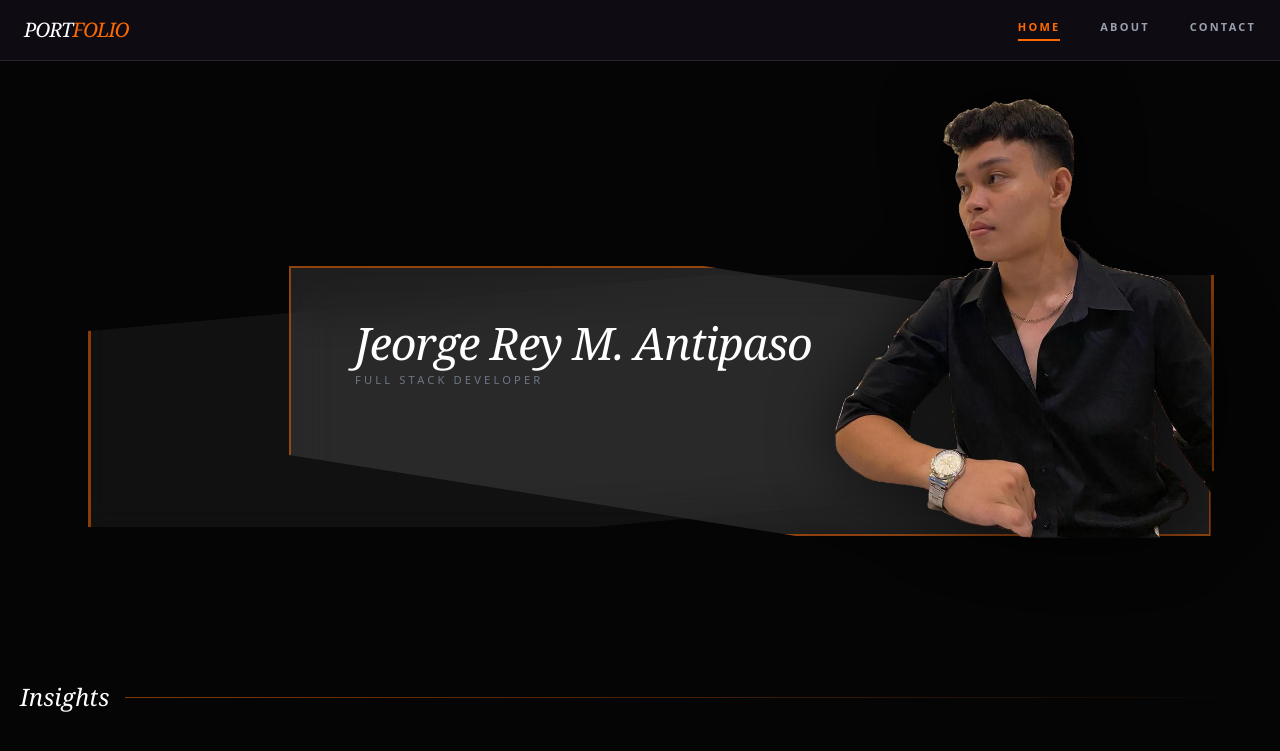
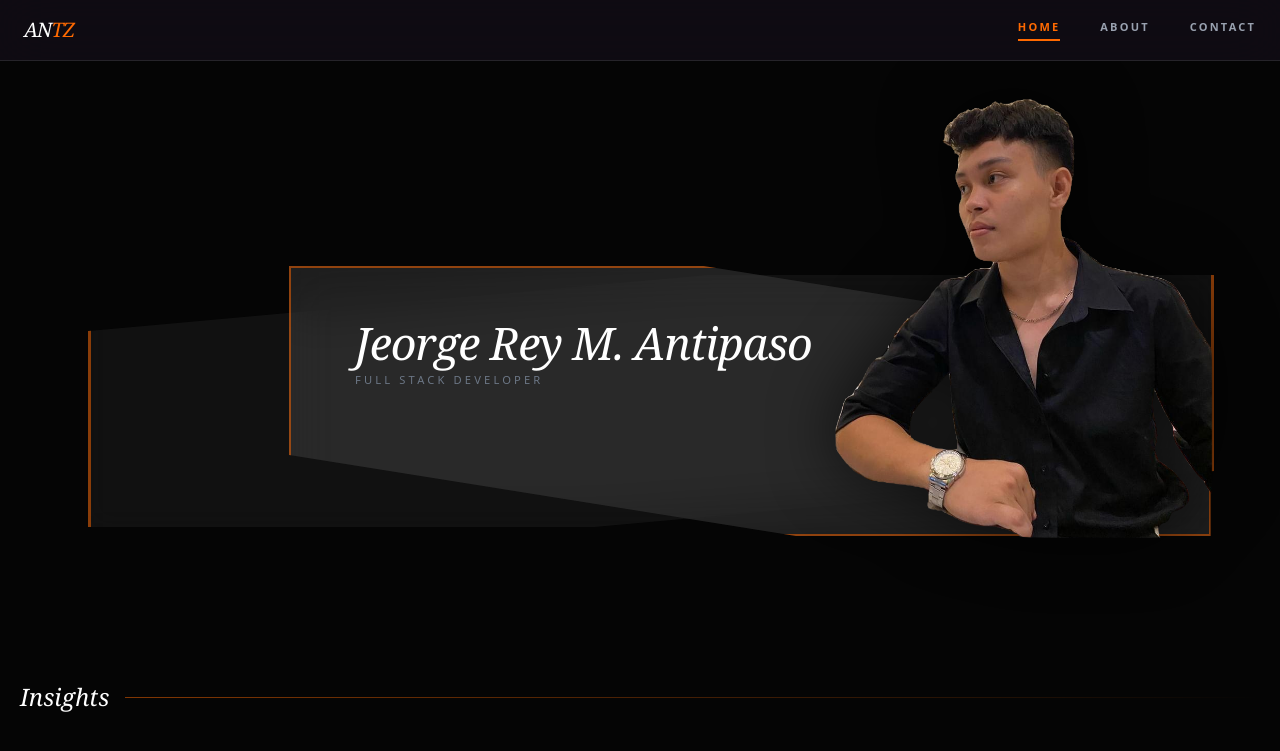
Before and after one commit to Antz1803/My-Portfolio-Antz, a React (Vite) app: page / in a window 1280 px wide. Shown: the top 751 px of the page. Built offline with nearby package versions, Linux system fonts and the light colour scheme; no server answers; the database is empty.

Commit message:
Update App.jsx

```diff
--- a/src/App.jsx
+++ b/src/App.jsx
@@ -31,7 +31,7 @@
 
             {/* Brand Logo */}
             <NavLink to="/" className="text-white font-serif italic text-xl tracking-tighter">
-              PORT<span className="text-orange-500">FOLIO</span>
+              AN<span className="text-orange-500">TZ</span>
             </NavLink>
 
             {/* Desktop Navigation (Hidden on Mobile) */}
```
